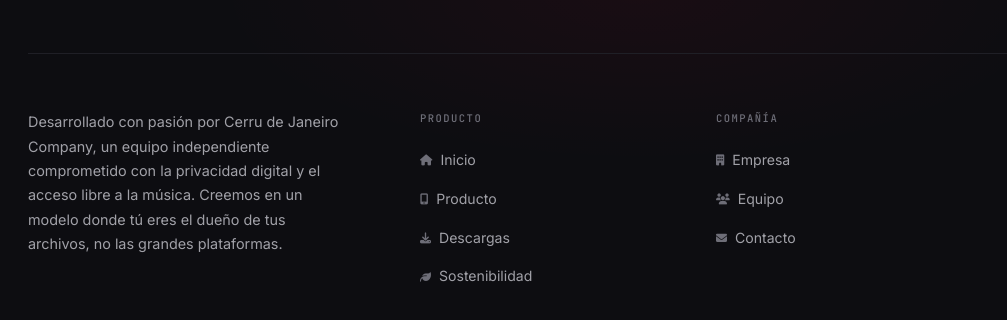
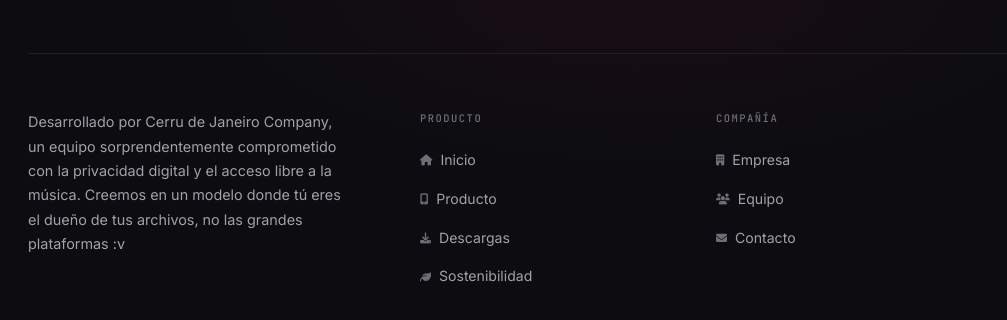
Before and after one commit to fujiwarapixel/Janeiro-Music, a plain HTML site: page index.html in a window 1280 px wide. Shown: the part 7421-7741 px from the top of the page, 0-1007 px from the left. Drawn offline with Linux system fonts and the light colour scheme.

Commit message:
xd
Updated footer text to enhance clarity and tone.

```diff
--- a/index.html
+++ b/index.html
@@ -2305,9 +2305,9 @@ p { color: var(--text-mid); }
     <div class="footer-grid">
       <div class="footer-brand">
         <p>
-          Desarrollado con pasión por Cerru de Janeiro Company, un equipo independiente
+          Desarrollado por Cerru de Janeiro Company, un equipo sorprendentemente
           comprometido con la privacidad digital y el acceso libre a la música. Creemos
-          en un modelo donde tú eres el dueño de tus archivos, no las grandes plataformas.
+          en un modelo donde tú eres el dueño de tus archivos, no las grandes plataformas :v
         </p>
       </div>
       <div class="footer-col">
```
